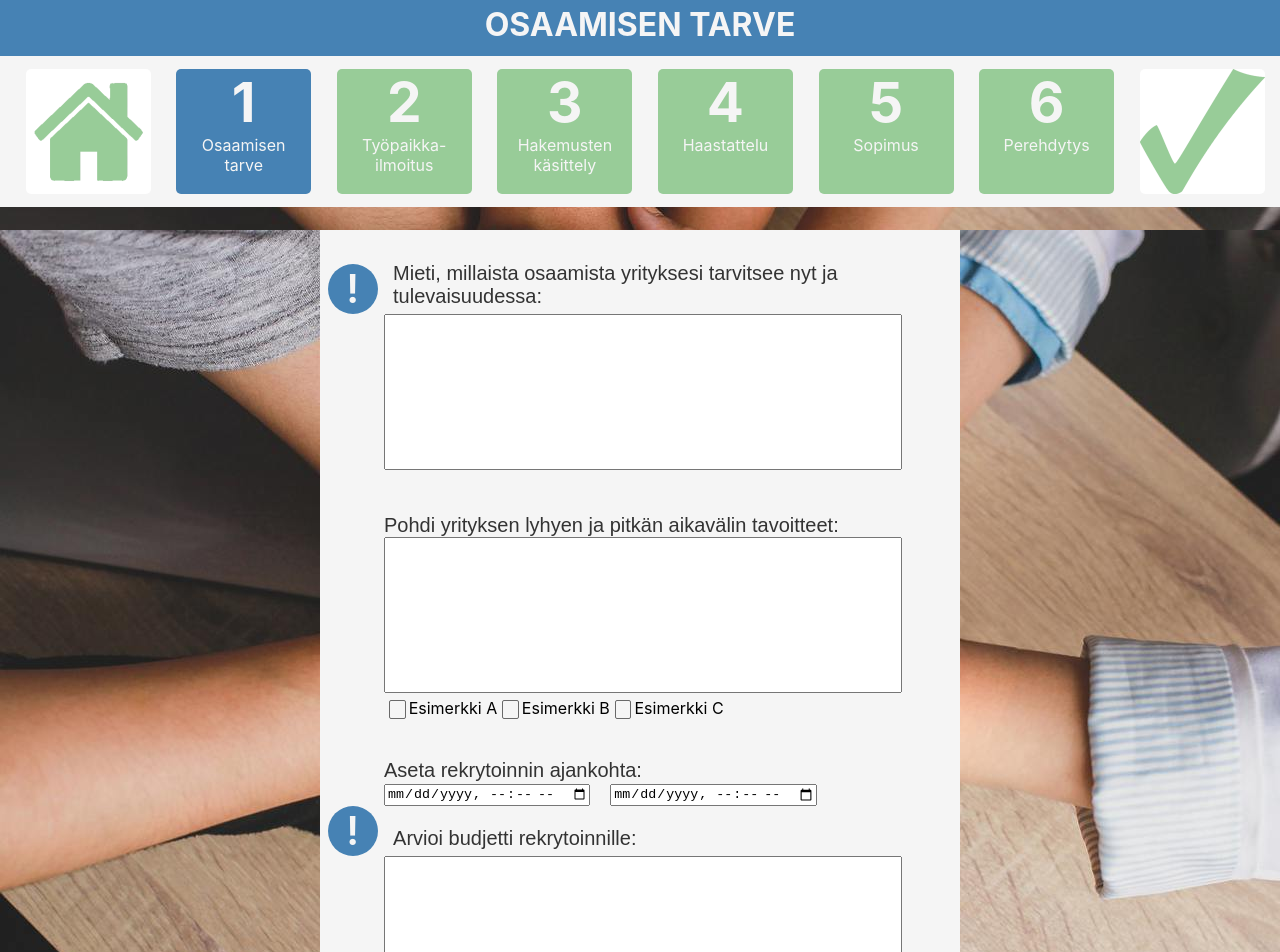
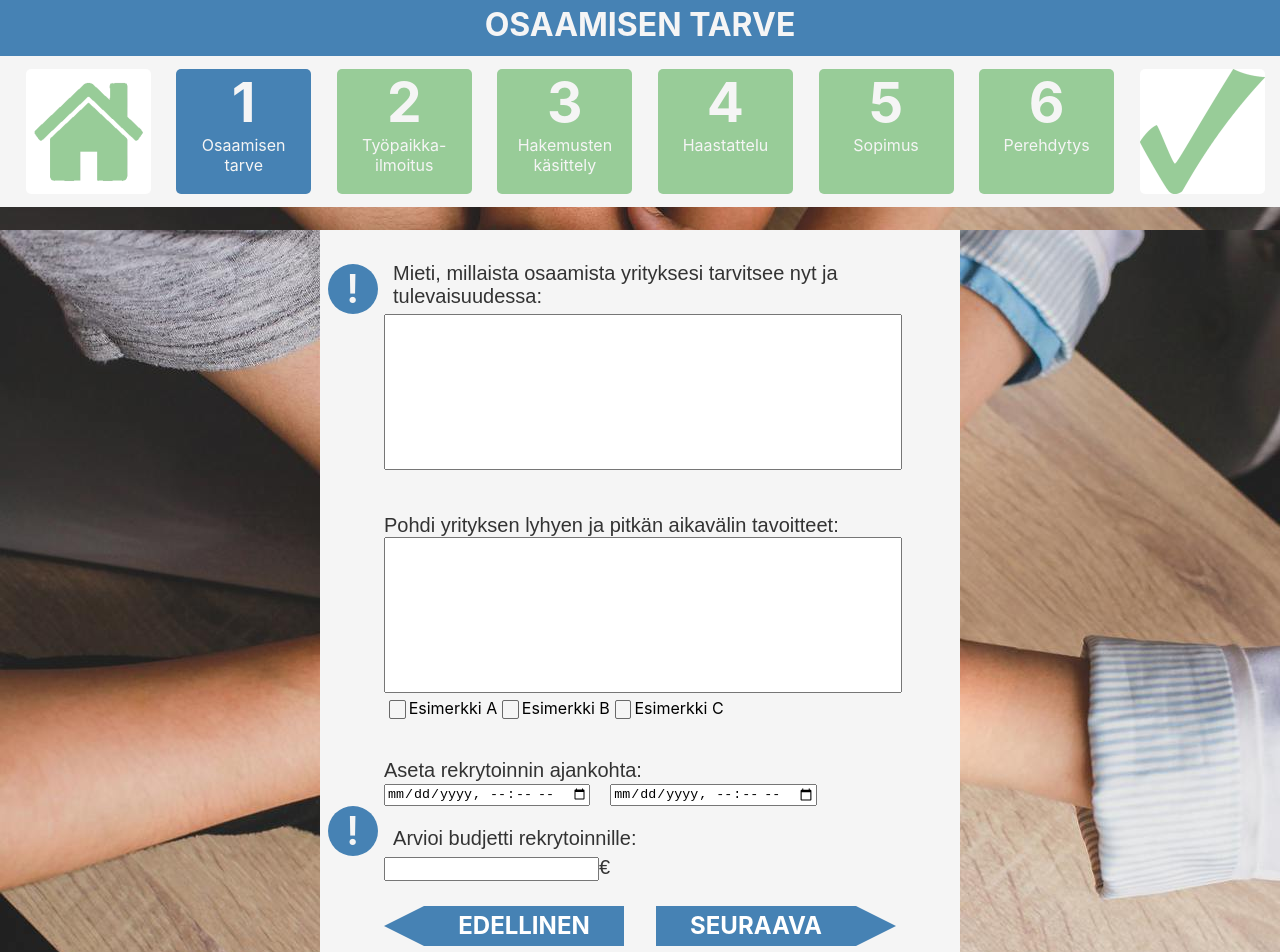
Before and after one commit to MirGitAtGitHub/RekrySalo, a React (Create React App) app in the folder rekrysalo/: page /Page1 in a window 1280 px wide. Shown: the top 952 px of the page. Built offline with nearby package versions, Linux system fonts and the light colour scheme.

Commit message:
kyllä :)

```diff
--- a/rekrysalo/src/App.css
+++ b/rekrysalo/src/App.css
@@ -249,6 +249,13 @@ input[type=radio]:after {
 }
 input[type=radio]:focus {
   outline-color: transparent;
+}
+
+/*Number*/
+.number-input{
+  margin-bottom: 5%;
+  text-align: left;
+  font-size:medium;
 }
 
 /*Checkbox Type*/
--- a/rekrysalo/src/pages/Page1.js
+++ b/rekrysalo/src/pages/Page1.js
@@ -55,7 +55,11 @@ const Page1 = () => {
             <p className="question" style={{"display": "inline-block", "margin-left":"3%"}}>Arvioi budjetti rekrytoinnille:</p>
           </div>
 
-          <textarea className="answer" rows="10" cols="70" id="answer4" style={{"margin-bottom":"50px"}} onChange={() => localStorage.setItem("p1a4",document.getElementById("answer4").value)} defaultValue={localStorage.getItem("p1a4")}></textarea>
+          <input className="number-input" type="text" id="budjetti" name="budjetti"></input>
+          <p className="question" style={{"display": "inline-block"}}>€</p>
+          <div></div>
+
+
 
 
           <Link to={"/Page" + (parseInt(localStorage.getItem("pagenumber"))-1)}><div class="navigation-button-arrow-left"><h2 class="navigation-button-arrow-text">EDELLINEN</h2></div></Link>
```
